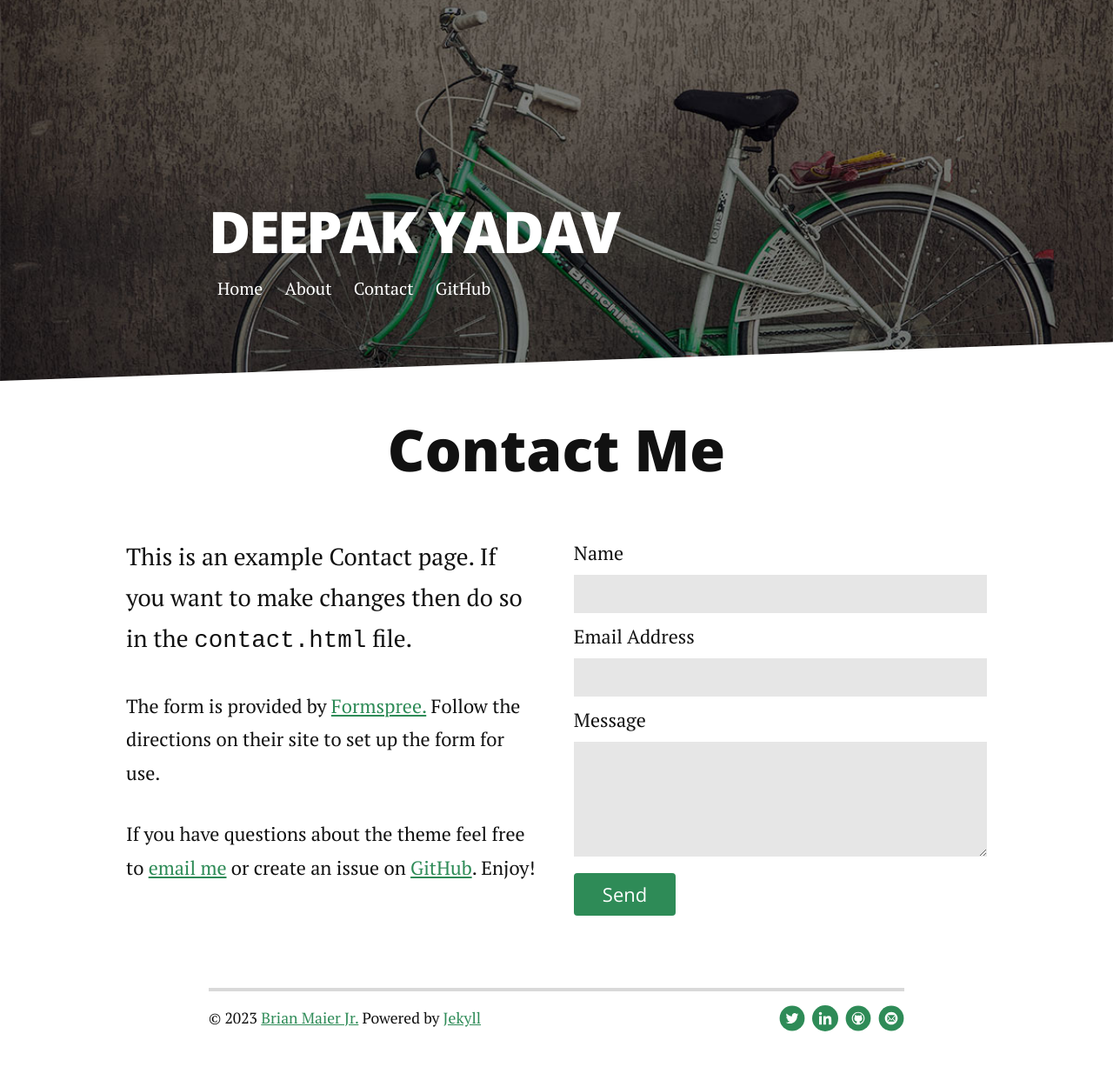
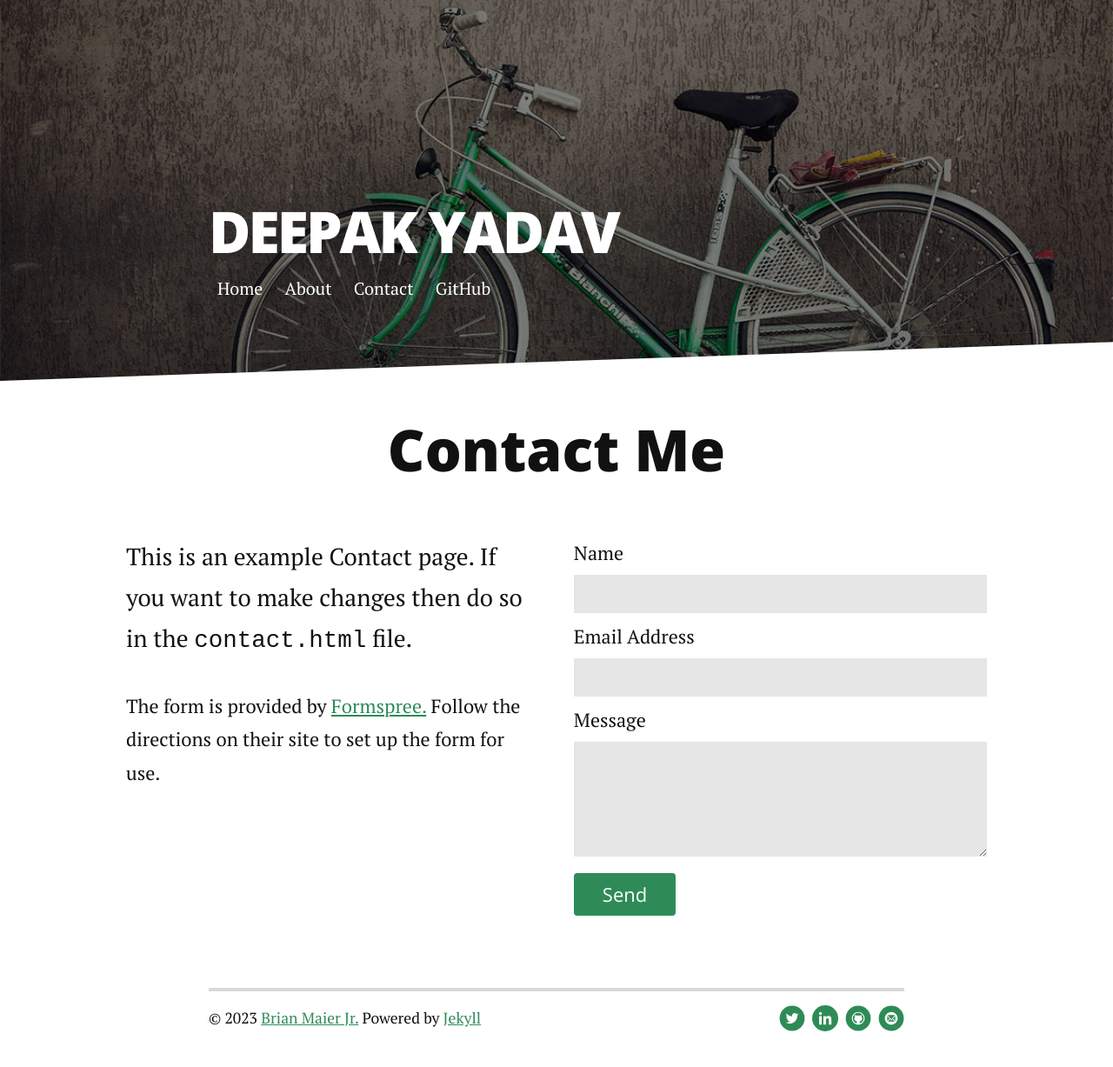
Before and after one commit to deepak7376/deepak7376.github.io, a Jekyll site: the page built from contact.md, in a window 1280 px wide. Shown: the whole page at 87% size. Built offline with Jekyll 4.4.1, drawn with Linux system fonts in a browser that asks for light colours; nearby versions of some CDN libraries.

Commit message:
Update contact.md

```diff
--- a/contact.md
+++ b/contact.md
@@ -8,9 +8,8 @@ title: Contact Long Haul
   <div class="contactContent">
     <p class="intro">This is an example Contact page. If you want to make changes then do so in the <code>contact.html</code> file.</p>
     <p>The form is provided by <a href="http://formspree.io/">Formspree.</a> Follow the directions on their site to set up the form for use.</p>
-    <p>If you have questions about the theme feel free to <a href="mailto:brimaidesigns@gmail.com">email me</a> or create an issue on <a href="https://github.com/brianmaierjr/long-haul">GitHub</a>. Enjoy!</p>
   </div>
-  <form action="http://formspree.io/your@mail.com" method="POST">
+  <form action="http://formspree.io/dky.united@gmail.com" method="POST">
     <label for="name">Name</label>
     <input type="text" id="name" name="name" class="full-width"><br>
     <label for="email">Email Address</label>
```
Also changed, not shown: other parts of contact.md (+1 -1 lines).
